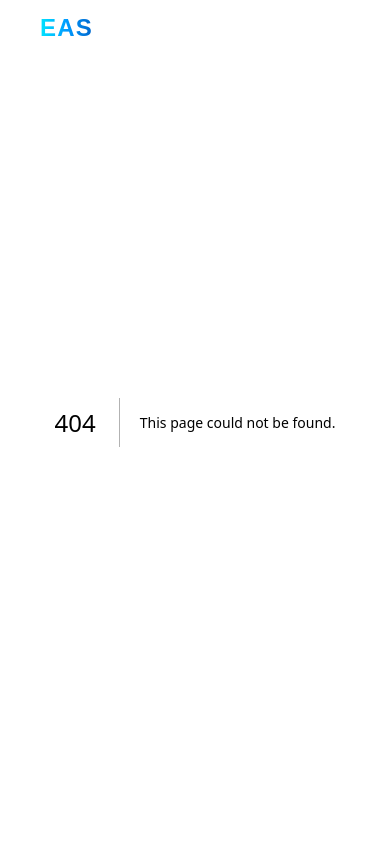
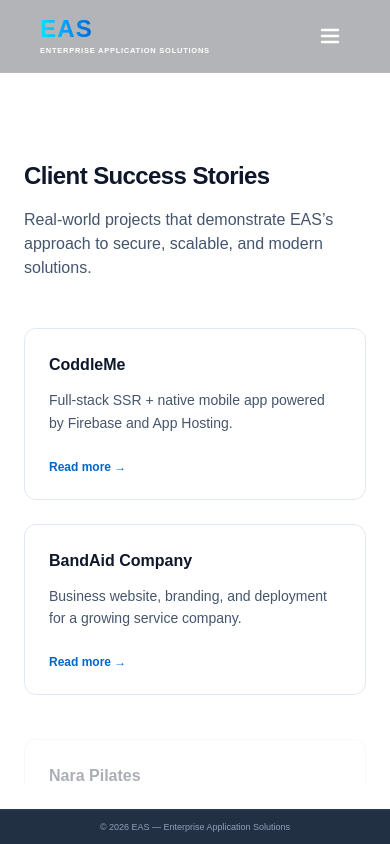
Before and after one commit to easdm/easdm-website, a Next.js app: page /clients in a window 390 px wide. Before the commit this address had no page. Shown: the top 844 px of the page. Built offline with nearby package versions, Linux system fonts and the light colour scheme.

Commit message:
Implement full multi-page scroll-snap reel architecture with mobile hamburger drawer and viewport locks.

```diff
--- /dev/null
+++ b/src/app/careers/page.tsx
@@ -0,0 +1,12 @@
+import React from 'react';
+import Careers from '@/components/Careers';
+
+export default function CareersPage() {
+  return (
+    <main className="min-h-screen bg-white pt-20 pb-16 flex items-center justify-center">
+      <div className="w-full max-h-[calc(100vh-140px)] overflow-y-auto">
+        <Careers />
+      </div>
+    </main>
+  );
+}
--- /dev/null
+++ b/src/app/clients/page.tsx
@@ -0,0 +1,12 @@
+import React from 'react';
+import CaseStudies from '@/components/CaseStudies';
+
+export default function ClientsPage() {
+  return (
+    <main className="min-h-screen bg-white pt-20 pb-16 flex items-center justify-center">
+      <div className="w-full max-h-[calc(100vh-140px)] overflow-y-auto">
+        <CaseStudies />
+      </div>
+    </main>
+  );
+}
--- /dev/null
+++ b/src/app/commitment/page.tsx
@@ -0,0 +1,12 @@
+import React from 'react';
+import Values from '@/components/Values';
+
+export default function CommitmentPage() {
+  return (
+    <main className="min-h-screen bg-[#F3F4F6] pt-20 pb-16 flex items-center justify-center">
+      <div className="w-full max-h-[calc(100vh-140px)] overflow-y-auto">
+        <Values />
+      </div>
+    </main>
+  );
+}
--- a/src/app/globals.css
+++ b/src/app/globals.css
@@ -388,3 +388,12 @@
 body.video-playing footer {
   display: none !important;
 }
+
+/* Hide scrollbar utility class */
+.no-scrollbar::-webkit-scrollbar {
+  display: none;
+}
+.no-scrollbar {
+  -ms-overflow-style: none;
+  scrollbar-width: none;
+}
--- /dev/null
+++ b/src/app/industries/page.tsx
@@ -0,0 +1,12 @@
+import React from 'react';
+import Industries from '@/components/Industries';
+
+export default function IndustriesPage() {
+  return (
+    <main className="min-h-screen bg-[#F3F4F6] pt-20 pb-16 flex items-center justify-center">
+      <div className="w-full max-h-[calc(100vh-140px)] overflow-y-auto">
+        <Industries />
+      </div>
+    </main>
+  );
+}
--- /dev/null
+++ b/src/app/insights/page.tsx
@@ -0,0 +1,12 @@
+import React from 'react';
+import FeaturedInsights from '@/components/FeaturedInsights';
+
+export default function InsightsPage() {
+  return (
+    <main className="min-h-screen bg-[#F3F4F6] pt-20 pb-16 flex items-center justify-center">
+      <div className="w-full max-h-[calc(100vh-140px)] overflow-y-auto">
+        <FeaturedInsights />
+      </div>
+    </main>
+  );
+}
--- /dev/null
+++ b/src/app/mission/page.tsx
@@ -0,0 +1,12 @@
+import React from 'react';
+import Mission from '@/components/Mission';
+
+export default function MissionPage() {
+  return (
+    <main className="min-h-screen bg-[#0A1A2F] pt-20 pb-16 flex items-center justify-center">
+      <div className="w-full max-h-[calc(100vh-140px)] overflow-y-auto">
+        <Mission />
+      </div>
+    </main>
+  );
+}
--- a/src/app/page.tsx
+++ b/src/app/page.tsx
@@ -153,13 +153,6 @@
         }`}
       >
         <Hero minimized={minimized} />
-        <FeaturedInsights />
-        <Services />
-        <Industries />
-        <CaseStudies />
-        <Mission />
-        <Values />
-        <Careers />
       </div>
     </main>
   );
--- /dev/null
+++ b/src/app/services/page.tsx
@@ -0,0 +1,12 @@
+import React from 'react';
+import Services from '@/components/Services';
+
+export default function ServicesPage() {
+  return (
+    <main className="min-h-screen bg-white pt-20 pb-16 flex items-center justify-center">
+      <div className="w-full max-h-[calc(100vh-140px)] overflow-y-auto">
+        <Services />
+      </div>
+    </main>
+  );
+}
--- a/src/components/Footer.tsx
+++ b/src/components/Footer.tsx
@@ -1,7 +1,7 @@
 export default function Footer() {
   return (
-    <footer id="contact" className="bg-[#0A1A2F] text-slate-200 border-t border-white/5">
-      <div className="mx-auto max-w-6xl px-6 py-10 grid gap-8 md:grid-cols-4">
+    <footer id="contact" className="bg-[#0A1A2F]/90 backdrop-blur-md text-slate-200 border-t border-white/5 md:relative fixed bottom-0 left-0 right-0 z-30">
+      <div className="mx-auto max-w-6xl px-6 py-6 hidden md:grid gap-8 md:grid-cols-4">
         <div>
           <h3 className="text-sm font-semibold mb-3 text-white">EAS</h3>
           <p className="text-xs">
@@ -12,8 +12,8 @@
         <div>
           <h4 className="text-xs font-semibold mb-2 text-white">Navigation</h4>
           <ul className="space-y-1 text-xs">
-            <li><a href="/#services" className="hover:text-white">Services</a></li>
-            <li><a href="/#industries" className="hover:text-white">Industries</a></li>
+            <li><a href="/services" className="hover:text-white">Services</a></li>
+            <li><a href="/industries" className="hover:text-white">Industries</a></li>
             <li><a href="/contact" className="hover:text-white">Contact</a></li>
           </ul>
         </div>
@@ -33,7 +33,7 @@
         </div>
       </div>
       <div className="border-t border-slate-700/40">
-        <div className="mx-auto max-w-6xl px-6 py-3 md:py-4 text-center md:text-left text-[10px] md:text-xs text-slate-400">
+        <div className="mx-auto max-w-6xl px-6 py-2.5 text-center text-[9px] md:text-xs text-slate-400">
           © 2026 EAS — Enterprise Application Solutions
         </div>
       </div>
--- a/src/components/Header.tsx
+++ b/src/components/Header.tsx
@@ -9,6 +9,11 @@
   const isHome = pathname === '/';
   const [isScrolled, setIsScrolled] = useState(false);
   const [isNewInquiry, setIsNewInquiry] = useState(false);
+  const [isMobileMenuOpen, setIsMobileMenuOpen] = useState(false);
+
+  useEffect(() => {
+    setIsMobileMenuOpen(false);
+  }, [pathname]);
 
   useEffect(() => {
     if (!isHome) {
@@ -33,9 +38,7 @@
         const params = new URLSearchParams(window.location.search);
         setIsNewInquiry(pathname === '/contact' && params.get('type') === 'new');
       };
-      // Run checks
       handleCheck();
-      // Listen to navigation events
       const interval = setInterval(handleCheck, 150);
       return () => clearInterval(interval);
     }
@@ -43,9 +46,9 @@
 
   return (
     <header
-      className="fixed top-0 left-0 right-0 z-50 bg-transparent py-4 px-4 md:px-8 border-b border-transparent transition-all duration-300"
+      className="fixed top-0 left-0 right-0 z-50 bg-[#050811]/30 backdrop-blur-md py-4 px-4 md:px-8 border-b border-white/5 transition-all duration-300"
     >
-      <div className="mx-auto max-w-6xl px-6 flex items-center justify-between">
+      <div className="mx-auto max-w-6xl px-6 flex items-center justify-between relative z-50">
         {/* Logo / Brand */}
         <a href="/" className="flex flex-col items-start group">
           <span className="text-2xl font-black bg-gradient-to-r from-[#00E5FF] via-[#009BFF] to-[#0066CC] bg-clip-text text-transparent leading-none tracking-wider">EAS</span>
@@ -54,58 +57,85 @@
           </span>
         </a>
 
-        {/* Navigation Links */}
-        <nav className="hidden md:flex items-center gap-8">
-          {!pathname.startsWith('/services') && (
-            <Link href="/#services" className="text-sm font-semibold text-slate-300 hover:text-white transition-colors relative group">
+        {/* Desktop Navigation Links */}
+        <nav className="hidden lg:flex items-center gap-6">
+          <Link href="/insights" className={`text-xs font-bold tracking-wider uppercase transition-colors relative group ${pathname === '/insights' ? 'text-[#009BFF]' : 'text-slate-300 hover:text-white'}`}>
+            Insights
+            <span className={`absolute bottom-[-4px] left-0 h-[2px] bg-[#009BFF] transition-all duration-300 ${pathname === '/insights' ? 'w-full' : 'w-0 group-hover:w-full'}`} />
+          </Link>
+          <Link href="/services" className={`text-xs font-bold tracking-wider uppercase transition-colors relative group ${pathname === '/services' ? 'text-[#009BFF]' : 'text-slate-300 hover:text-white'}`}>
             Services
-              <span className="absolute bottom-0 left-0 w-0 h-[2px] bg-[#009BFF] transition-all duration-300 group-hover:w-full" />
+            <span className={`absolute bottom-[-4px] left-0 h-[2px] bg-[#009BFF] transition-all duration-300 ${pathname === '/services' ? 'w-full' : 'w-0 group-hover:w-full'}`} />
           </Link>
-          )}
-          {!pathname.startsWith('/industries') && (
-            <Link href="/#industries" className="text-sm font-semibold text-slate-300 hover:text-white transition-colors relative group">
+          <Link href="/industries" className={`text-xs font-bold tracking-wider uppercase transition-colors relative group ${pathname === '/industries' ? 'text-[#009BFF]' : 'text-slate-300 hover:text-white'}`}>
             Industries
-              <span className="absolute bottom-0 left-0 w-0 h-[2px] bg-[#009BFF] transition-all duration-300 group-hover:w-full" />
+            <span className={`absolute bottom-[-4px] left-0 h-[2px] bg-[#009BFF] transition-all duration-300 ${pathname === '/industries' ? 'w-full' : 'w-0 group-hover:w-full'}`} />
           </Link>
-          )}
-          {!pathname.startsWith('/case-studies') && (
-            <Link href="/case-studies/coddleme" className="text-sm font-semibold text-slate-300 hover:text-white transition-colors relative group">
-              Case Studies
-              <span className="absolute bottom-0 left-0 w-0 h-[2px] bg-[#009BFF] transition-all duration-300 group-hover:w-full" />
+          <Link href="/clients" className={`text-xs font-bold tracking-wider uppercase transition-colors relative group ${pathname === '/clients' ? 'text-[#009BFF]' : 'text-slate-300 hover:text-white'}`}>
+            Clients
+            <span className={`absolute bottom-[-4px] left-0 h-[2px] bg-[#009BFF] transition-all duration-300 ${pathname === '/clients' ? 'w-full' : 'w-0 group-hover:w-full'}`} />
           </Link>
-          )}
-          {pathname !== '/support' && (
-            <Link href="/support" className="text-sm font-semibold text-slate-300 hover:text-white transition-colors relative group">
-              Support
-              <span className="absolute bottom-0 left-0 w-0 h-[2px] bg-[#009BFF] transition-all duration-300 group-hover:w-full" />
+          <Link href="/mission" className={`text-xs font-bold tracking-wider uppercase transition-colors relative group ${pathname === '/mission' ? 'text-[#009BFF]' : 'text-slate-300 hover:text-white'}`}>
+            Mission
+            <span className={`absolute bottom-[-4px] left-0 h-[2px] bg-[#009BFF] transition-all duration-300 ${pathname === '/mission' ? 'w-full' : 'w-0 group-hover:w-full'}`} />
           </Link>
-          )}
-          {pathname !== '/about' && (
-            <Link href="/about" className="text-sm font-semibold text-slate-300 hover:text-white transition-colors relative group">
-              About
-              <span className="absolute bottom-0 left-0 w-0 h-[2px] bg-[#009BFF] transition-all duration-300 group-hover:w-full" />
+          <Link href="/commitment" className={`text-xs font-bold tracking-wider uppercase transition-colors relative group ${pathname === '/commitment' ? 'text-[#009BFF]' : 'text-slate-300 hover:text-white'}`}>
+            Commitment
+            <span className={`absolute bottom-[-4px] left-0 h-[2px] bg-[#009BFF] transition-all duration-300 ${pathname === '/commitment' ? 'w-full' : 'w-0 group-hover:w-full'}`} />
           </Link>
-          )}
-          {pathname !== '/contact' && (
-            <Link href="/contact" className="text-sm font-semibold text-slate-300 hover:text-white transition-colors relative group">
+          <Link href="/careers" className={`text-xs font-bold tracking-wider uppercase transition-colors relative group ${pathname === '/careers' ? 'text-[#009BFF]' : 'text-slate-300 hover:text-white'}`}>
+            Careers
+            <span className={`absolute bottom-[-4px] left-0 h-[2px] bg-[#009BFF] transition-all duration-300 ${pathname === '/careers' ? 'w-full' : 'w-0 group-hover:w-full'}`} />
+          </Link>
+          <Link href="/contact" className={`text-xs font-bold tracking-wider uppercase transition-colors relative group ${pathname === '/contact' ? 'text-[#009BFF]' : 'text-slate-300 hover:text-white'}`}>
             Contact
-              <span className="absolute bottom-0 left-0 w-0 h-[2px] bg-[#009BFF] transition-all duration-300 group-hover:w-full" />
+            <span className={`absolute bottom-[-4px] left-0 h-[2px] bg-[#009BFF] transition-all duration-300 ${pathname === '/contact' ? 'w-full' : 'w-0 group-hover:w-full'}`} />
           </Link>
-          )}
         </nav>
 
-        {/* Action Button */}
+        {/* Action Button & Hamburger Toggle */}
         <div className="flex items-center gap-4">
           {!isNewInquiry && (
             <Link
               href="/contact?type=new"
-              className="rounded-md bg-white/10 hover:bg-[#0066CC] border border-white/20 hover:border-[#009BFF] px-4 py-2 text-xs font-bold text-white transition-all duration-300 hover:shadow-lg hover:shadow-[#0066CC]/20"
+              className="hidden lg:block rounded-md bg-white/10 hover:bg-[#0066CC] border border-white/20 hover:border-[#009BFF] px-4 py-2 text-xs font-bold text-white transition-all duration-300 hover:shadow-lg hover:shadow-[#0066CC]/20"
             >
               Get in Touch
             </Link>
           )}
+          {/* Hamburger Menu Icon */}
+          <button
+            onClick={() => setIsMobileMenuOpen(!isMobileMenuOpen)}
+            className="block lg:hidden text-white hover:text-[#009BFF] transition-colors focus:outline-none z-50 p-2"
+            aria-label="Toggle menu"
+          >
+            {isMobileMenuOpen ? (
+              <svg className="w-6 h-6" fill="none" stroke="currentColor" viewBox="0 0 24 24">
+                <path strokeLinecap="round" strokeLinejoin="round" strokeWidth={2.5} d="M6 18L18 6M6 6l12 12" />
+              </svg>
+            ) : (
+              <svg className="w-6 h-6" fill="none" stroke="currentColor" viewBox="0 0 24 24">
+                <path strokeLinecap="round" strokeLinejoin="round" strokeWidth={2.5} d="M4 6h16M4 12h16M4 18h16" />
+              </svg>
+            )}
+          </button>
         </div>
       </div>
+
+      {/* Mobile Menu Overlay Drawer */}
+      {isMobileMenuOpen && (
+        <div className="fixed inset-0 z-40 bg-[#050811]/98 backdrop-blur-xl flex flex-col justify-center items-center gap-8 py-20 px-6 overflow-y-auto">
+          <Link href="/" onClick={() => setIsMobileMenuOpen(false)} className={`text-xl font-bold tracking-widest uppercase transition-colors ${isHome ? 'text-[#009BFF]' : 'text-slate-200 hover:text-[#009BFF]'}`}>Home</Link>
+          <Link href="/insights" onClick={() => setIsMobileMenuOpen(false)} className={`text-xl font-bold tracking-widest uppercase transition-colors ${pathname === '/insights' ? 'text-[#009BFF]' : 'text-slate-200 hover:text-[#009BFF]'}`}>Insights</Link>
+          <Link href="/services" onClick={() => setIsMobileMenuOpen(false)} className={`text-xl font-bold tracking-widest uppercase transition-colors ${pathname === '/services' ? 'text-[#009BFF]' : 'text-slate-200 hover:text-[#009BFF]'}`}>Services</Link>
+          <Link href="/industries" onClick={() => setIsMobileMenuOpen(false)} className={`text-xl font-bold tracking-widest uppercase transition-colors ${pathname === '/industries' ? 'text-[#009BFF]' : 'text-slate-200 hover:text-[#009BFF]'}`}>Industries</Link>
+          <Link href="/clients" onClick={() => setIsMobileMenuOpen(false)} className={`text-xl font-bold tracking-widest uppercase transition-colors ${pathname === '/clients' ? 'text-[#009BFF]' : 'text-slate-200 hover:text-[#009BFF]'}`}>Clients</Link>
+          <Link href="/mission" onClick={() => setIsMobileMenuOpen(false)} className={`text-xl font-bold tracking-widest uppercase transition-colors ${pathname === '/mission' ? 'text-[#009BFF]' : 'text-slate-200 hover:text-[#009BFF]'}`}>Mission</Link>
+          <Link href="/commitment" onClick={() => setIsMobileMenuOpen(false)} className={`text-xl font-bold tracking-widest uppercase transition-colors ${pathname === '/commitment' ? 'text-[#009BFF]' : 'text-slate-200 hover:text-[#009BFF]'}`}>Commitment</Link>
+          <Link href="/careers" onClick={() => setIsMobileMenuOpen(false)} className={`text-xl font-bold tracking-widest uppercase transition-colors ${pathname === '/careers' ? 'text-[#009BFF]' : 'text-slate-200 hover:text-[#009BFF]'}`}>Careers</Link>
+          <Link href="/contact" onClick={() => setIsMobileMenuOpen(false)} className={`text-xl font-bold tracking-widest uppercase transition-colors ${pathname === '/contact' ? 'text-[#009BFF]' : 'text-slate-200 hover:text-[#009BFF]'}`}>Contact</Link>
+        </div>
+      )}
     </header>
   );
 }
--- a/src/components/Hero.tsx
+++ b/src/components/Hero.tsx
@@ -1,6 +1,6 @@
 'use client';
 
-import React, { useState, useEffect, useCallback } from 'react';
+import React, { useState, useEffect, useCallback, useRef } from 'react';
 import CognitiveCore from './CognitiveCore';
 import { BespokeAppsEngine } from './BespokeAppsEngine';
 
@@ -64,30 +64,56 @@
 ];
 
 export default function Hero({ minimized = true }: { minimized?: boolean }) {
-  const [currentSlide, setCurrentSlide] = useState(0);
+  const containerRef = useRef<HTMLDivElement>(null);
+  const [activeSlide, setActiveSlide] = useState(0);
   const [isAutoplayPaused, setIsAutoplayPaused] = useState(false);
 
-  const nextSlide = useCallback(() => {
-    setCurrentSlide((prev) => (prev + 1) % slides.length);
+  const scrollToSlide = useCallback((index: number) => {
+    if (!containerRef.current) return;
+    const height = containerRef.current.clientHeight;
+    containerRef.current.scrollTo({
+      top: index * height,
+      behavior: 'smooth'
+    });
+    setActiveSlide(index);
   }, []);
 
+  const nextSlide = useCallback(() => {
+    scrollToSlide((activeSlide + 1) % slides.length);
+  }, [activeSlide, scrollToSlide]);
+
   const prevSlide = useCallback(() => {
-    setCurrentSlide((prev) => (prev - 1 + slides.length) % slides.length);
-  }, []);
+    scrollToSlide((activeSlide - 1 + slides.length) % slides.length);
+  }, [activeSlide, scrollToSlide]);
 
-  // Reset slide index to 0 when video plays
+  // Reset scroll to slide 0 when video plays
   useEffect(() => {
-    if (!minimized) {
-      setCurrentSlide(0);
+    if (!minimized && containerRef.current) {
+      containerRef.current.scrollTop = 0;
+      setActiveSlide(0);
     }
   }, [minimized]);
 
-  // Autoplay slides cycle (only runs once video has finished)
+  // Detect which slide is currently centered in the viewport
+  const handleScroll = () => {
+    if (!containerRef.current) return;
+    const scrollTop = containerRef.current.scrollTop;
+    const height = containerRef.current.clientHeight;
+    if (height === 0) return;
+    const index = Math.round(scrollTop / height);
+    if (index >= 0 && index < slides.length && index !== activeSlide) {
+      setActiveSlide(index);
+    }
+  };
+
+  // Autoplay slide transitions via viewport scrolling (runs only when video is minimized)
   useEffect(() => {
     if (isAutoplayPaused || !minimized) return;
-    const timer = setInterval(nextSlide, 6000);
+    const timer = setInterval(() => {
+      scrollToSlide((activeSlide + 1) % slides.length);
+    }, 6000);
     return () => clearInterval(timer);
-  }, [nextSlide, isAutoplayPaused, minimized]);
+  }, [activeSlide, isAutoplayPaused, minimized, scrollToSlide]);
 
   return (
     <section className="relative h-screen md:min-h-[700px] lg:min-h-[750px] bg-[#050811] text-white overflow-hidden flex items-center pt-12 md:pt-0 pb-12 md:pb-0">
@@ -95,16 +121,18 @@
       <div className="absolute inset-0 opacity-15 bg-[radial-gradient(circle_at_center,_transparent_40%,_#050811_95%)] pointer-events-none z-10" />
       <div className="absolute inset-0 bg-[linear-gradient(to_right,#ffffff03_1px,transparent_1px),linear-gradient(to_bottom,#ffffff03_1px,transparent_1px)] bg-[size:40px_40px] pointer-events-none z-10" />
 
-      {/* Slides Container */}
-      <div className="absolute inset-0 w-full h-full">
+      {/* Slides Container - Vertical Scroll Snap */}
+      <div
+        ref={containerRef}
+        onScroll={handleScroll}
+        className="absolute inset-0 w-full h-full overflow-y-scroll snap-y snap-mandatory scroll-smooth no-scrollbar"
+      >
         {slides.map((slide, index) => {
-          const isActive = index === currentSlide;
+          const isActive = index === activeSlide;
           return (
             <div
               key={index}
-              className={`absolute inset-0 w-full h-full flex items-center bg-gradient-to-br ${slide.bgGradient} transition-all duration-[1200ms] ease-in-out ${
-                isActive ? 'opacity-100 z-20 pointer-events-auto scale-100' : 'opacity-0 z-0 pointer-events-none scale-[0.98]'
-              }`}
+              className="w-full h-full snap-start flex items-center bg-gradient-to-br relative overflow-hidden flex-shrink-0"
             >
               <div className="mx-auto max-w-6xl px-6 pt-16 pb-16 md:py-20 w-full h-full flex flex-col justify-center">
                 <div className="flex-grow flex flex-col md:grid md:grid-cols-2 justify-between md:justify-center items-center gap-4 md:gap-16 h-full w-full">
@@ -246,12 +274,12 @@
             <button
               key={idx}
               onClick={() => {
-                setCurrentSlide(idx);
+                scrollToSlide(idx);
               }}
-              className={`relative h-1.5 rounded-full overflow-hidden transition-all duration-500 bg-white/20 cursor-pointer ${idx === currentSlide ? 'w-10' : 'w-4 hover:bg-white/40'}`}
+              className={`relative h-1.5 rounded-full overflow-hidden transition-all duration-500 bg-white/20 cursor-pointer ${idx === activeSlide ? 'w-10' : 'w-4 hover:bg-white/40'}`}
               aria-label={`Go to slide ${idx + 1}`}
             >
-              {idx === currentSlide && (
+              {idx === activeSlide && (
                 <div className="absolute top-0 bottom-0 left-0 bg-[#009BFF] animate-progress-fill animate-none" style={{ animation: isAutoplayPaused ? 'none' : 'progress-fill 6s linear infinite' }} />
               )}
             </button>
```
Lines whose indentation alone changed are shown as unchanged.
